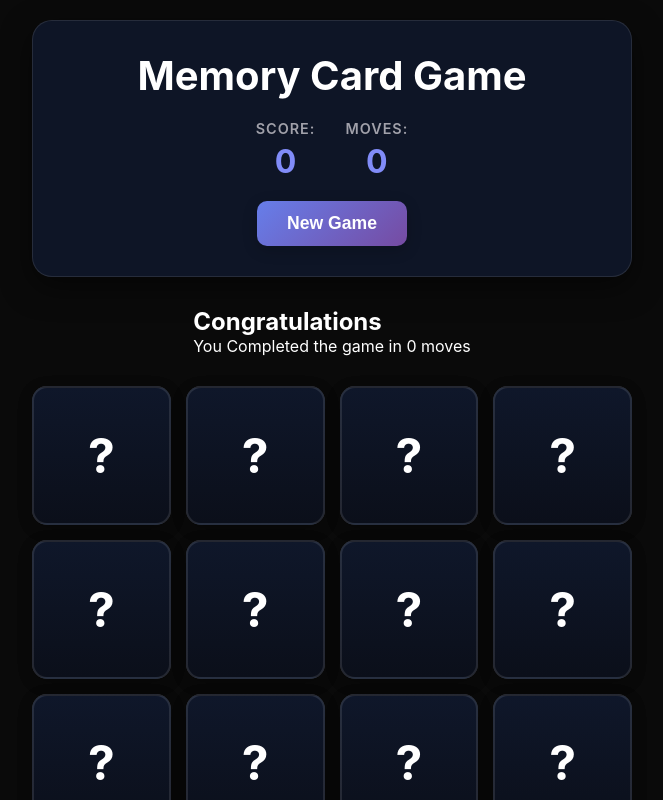
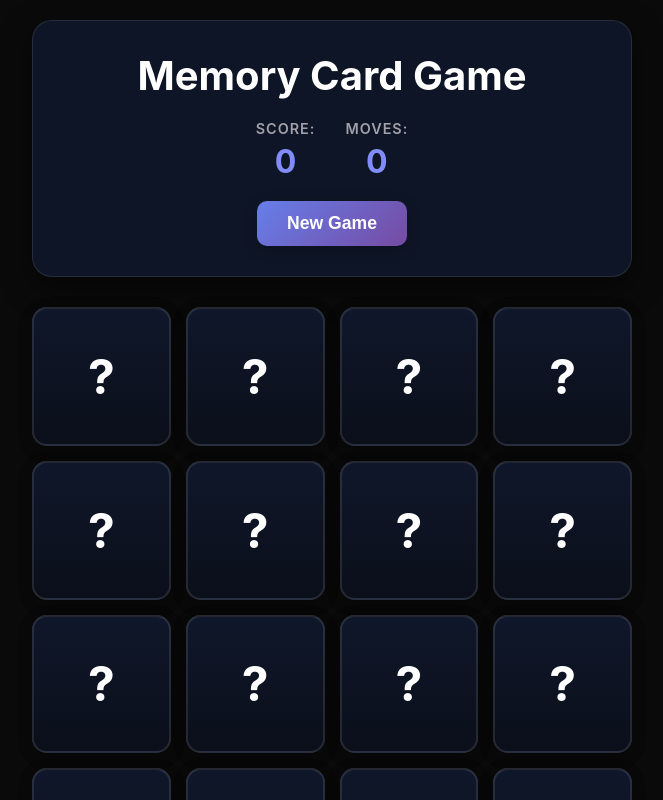
Before and after one commit to Abdul-Rafay-Munir/flip-n-match, a React (Vite) app: page / in a window 1280 px wide. Shown: the top 800 px of the page, without its empty margins (308-971 px from the left). Built offline with nearby package versions, Linux system fonts and the light colour scheme.

Commit message:
completed game

```diff
--- a/src/App.jsx
+++ b/src/App.jsx
@@ -126,10 +126,11 @@ function App() {
     setMoves((prev) => prev + 1);
   };
 
+  const isGameComplete = matchedCards.length === cardValues.length;
   return (
     <div className="app">
       <GameHeader score={score} moves={moves} onReset={initializeGame} />
-      <WinMessage moves={moves} />
+      {isGameComplete && <WinMessage moves={moves} />}
       <div className="cards-grid">
         {cards.map((card) => (
           <Card card={card} onClick={handleCardClick} />
--- a/src/components/WinMessage.jsx
+++ b/src/components/WinMessage.jsx
@@ -1,6 +1,6 @@
 export const WinMessage = ({ moves }) => {
   return (
-    <div>
+    <div className="win-message">
       <h2>Congratulations</h2>
       <p>You Completed the game in {moves} moves</p>
     </div>
```
